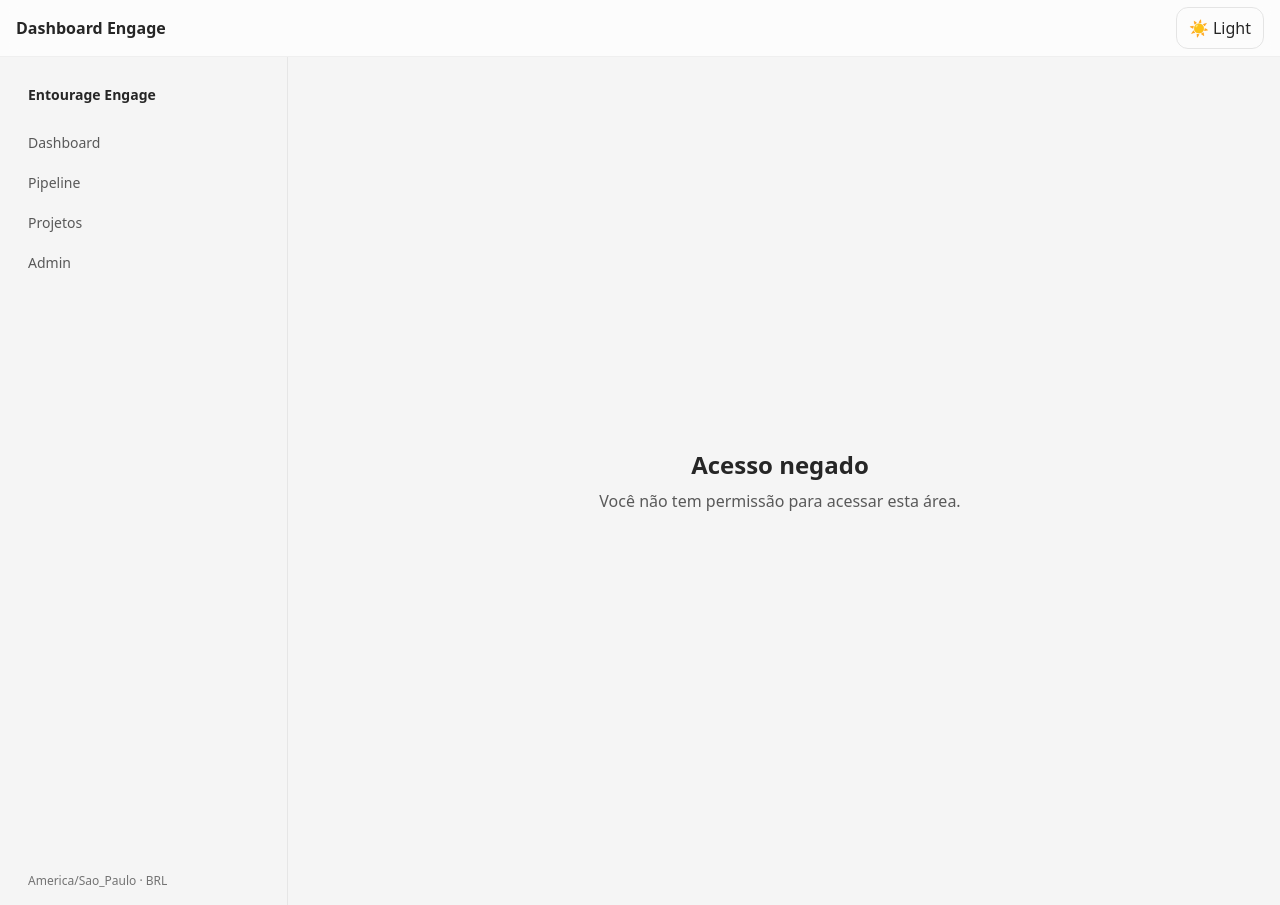
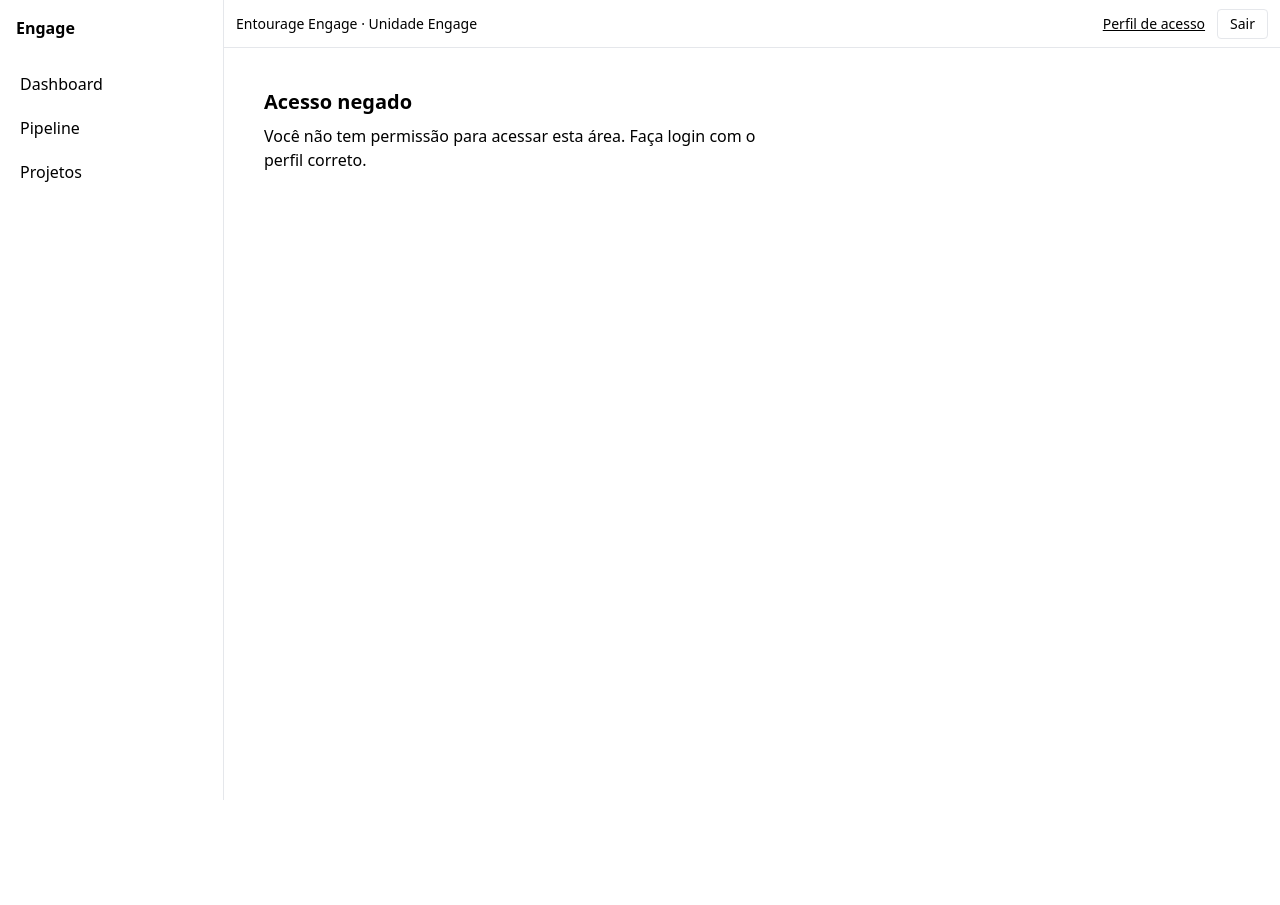
Before and after one commit to jay-psf/jay-psf-engage-dashboard-template, a Next.js app: page /denied in a window 1280 px wide. After the commit the page ends 800 px from the top, so only its background shows below. Built offline with nearby package versions, Linux system fonts and the light colour scheme.

Commit message:
feat(ui+auth): Sidebar/Topbar com links, auth com redirect e middleware RBAC

```diff
--- a/app/api/auth/route.ts
+++ b/app/api/auth/route.ts
@@ -1,14 +1,25 @@
-import { NextResponse } from 'next/server';
+import { NextResponse } from "next/server";
 
 export async function POST(req: Request) {
   const form = await req.formData();
-  const role = String(form.get('role') || '');
-  const brand = String(form.get('brand') || '');
-  const next = String(form.get('next') || '/');
+  const role = String(form.get("role") || "internal");
+  const brand = String(form.get("brand") || "");
+  const next = String(form.get("next") || "/");
 
-  const res = NextResponse.redirect(new URL(next, req.url));
-  const maxAge = 7 * 24 * 60 * 60; // 7 dias
-  if (role) res.cookies.set('role', role, { httpOnly: true, sameSite: 'lax', maxAge });
-  if (brand) res.cookies.set('brand', brand, { httpOnly: true, sameSite: 'lax', maxAge });
+  // cookies básicos (mock de sessão)
+  const res = NextResponse.redirect(new URL(
+    role === "sponsor"
+      ? `/sponsor/${encodeURIComponent(brand || "Aurora Drinks")}/overview`
+      : next || "/",
+    req.url
+  ));
+
+  res.cookies.set("engage_role", role, { path: "/", httpOnly: false });
+  if (role === "sponsor") {
+    res.cookies.set("engage_brand", brand || "Aurora Drinks", { path: "/", httpOnly: false });
+  } else {
+    res.cookies.delete("engage_brand");
+  }
+
   return res;
 }
--- a/app/api/logout/route.ts
+++ b/app/api/logout/route.ts
@@ -1,8 +1,7 @@
-import { NextResponse } from 'next/server';
-
+import { NextResponse } from "next/server";
 export async function POST(req: Request) {
-  const res = NextResponse.redirect(new URL('/', req.url));
-  res.cookies.set('role', '', { maxAge: 0 });
-  res.cookies.set('brand', '', { maxAge: 0 });
+  const res = NextResponse.redirect(new URL("/login", req.url));
+  res.cookies.delete("engage_role");
+  res.cookies.delete("engage_brand");
   return res;
 }
--- a/app/denied/page.tsx
+++ b/app/denied/page.tsx
@@ -1,10 +1,10 @@
-export default function DeniedPage() {
+export default function Denied() {
   return (
-    <main className="min-h-screen flex items-center justify-center p-6">
-      <div className="max-w-md text-center">
-        <h1 className="text-2xl font-semibold mb-2">Acesso negado</h1>
-        <p className="text-neutral-600">Você não tem permissão para acessar esta área.</p>
-      </div>
-    </main>
+    <div className="p-6 max-w-xl">
+      <h1 className="text-xl font-semibold mb-2">Acesso negado</h1>
+      <p className="text-neutral-700">
+        Você não tem permissão para acessar esta área. Faça login com o perfil correto.
+      </p>
+    </div>
   );
 }
--- a/app/layout.tsx
+++ b/app/layout.tsx
@@ -1,22 +1,23 @@
-import '../styles/globals.css';
-import '../styles/tokens.css';
-import type { Metadata } from 'next';
-import { Sidebar } from '@/components/ui/Sidebar';
-import { Topbar } from '@/components/ui/Topbar';
+import "../styles/globals.css";
+import type { Metadata } from "next";
+import Sidebar from "@/components/ui/Sidebar";
+import Topbar from "@/components/ui/Topbar";
 
 export const metadata: Metadata = {
-  title: 'Engage Dashboard',
-  description: 'Patrocínios & Ativações',
+  title: "Engage Dashboard",
+  description: "Patrocínios & Ativações",
 };
 
 export default function RootLayout({ children }: { children: React.ReactNode }) {
   return (
-    <html lang="pt-BR" className="h-full">
-      <body className="min-h-screen">
-        <Topbar />
-        <div className="mx-auto max-w-7xl grid grid-cols-1 md:grid-cols-[240px,1fr] lg:grid-cols-[280px,1fr]">
+    <html lang="pt-BR" className="bg-neutral-50">
+      <body className="text-neutral-900">
+        <div className="min-h-screen flex">
           <Sidebar />
-          <main className="p-4 md:p-6 space-y-6">{children}</main>
+          <div className="flex-1 flex flex-col">
+            <Topbar />
+            <main className="p-4">{children}</main>
+          </div>
         </div>
       </body>
     </html>
--- a/components/ui/Sidebar.tsx
+++ b/components/ui/Sidebar.tsx
@@ -1,30 +1,32 @@
-'use client';
-import Link from 'next/link';
-import { usePathname } from 'next/navigation';
-
+"use client";
+import Link from "next/link";
+import { usePathname } from "next/navigation";
 const items = [
-  { href: '/', label: 'Dashboard' },
-  { href: '/pipeline', label: 'Pipeline' },
-  { href: '/projetos', label: 'Projetos' },
-  { href: '/admin', label: 'Admin' },
+  { href: "/", label: "Dashboard" },
+  { href: "/pipeline", label: "Pipeline" },
+  { href: "/projetos", label: "Projetos" },
 ];
-
-export function Sidebar(){
+export default function Sidebar() {
   const pathname = usePathname();
   return (
-    <aside className="hidden md:flex md:w-60 lg:w-72 flex-col gap-2 p-4 border-r border-neutral-200 dark:border-neutral-800">
-      <div className="px-3 py-3 text-sm font-semibold">Entourage Engage</div>
-      <nav className="flex flex-col gap-1">
-        {items.map(it => {
-          const active = pathname === it.href;
+    <aside className="w-56 shrink-0 border-r bg-white">
+      <div className="p-4 font-semibold">Engage</div>
+      <nav className="flex flex-col gap-1 p-2">
+        {items.map((i) => {
+          const active = pathname === i.href;
           return (
-            <Link key={it.href} href={it.href} className={`sidebar-link ${active ? 'bg-neutral-100 dark:bg-neutral-800' : ''}`}>
-              <span>{it.label}</span>
+            <Link
+              key={i.href}
+              href={i.href}
+              className={`px-3 py-2 rounded hover:bg-neutral-100 ${
+                active ? "bg-neutral-100 font-medium" : ""
+              }`}
+            >
+              {i.label}
             </Link>
-          )
+          );
         })}
       </nav>
-      <div className="mt-auto px-3 text-xs text-neutral-500">America/Sao_Paulo · BRL</div>
     </aside>
   );
 }
--- a/components/ui/Topbar.tsx
+++ b/components/ui/Topbar.tsx
@@ -1,35 +1,18 @@
-'use client';
-import { useEffect, useState } from 'react';
+"use client";
+import Link from "next/link";
 
-export function Topbar(){
-  const [dark, setDark] = useState(false);
-  useEffect(()=>{
-    const stored = typeof window !== 'undefined' ? localStorage.getItem('theme') : null;
-    const isDark = stored ? stored==='dark' : (typeof window !== 'undefined' && window.matchMedia('(prefers-color-scheme: dark)').matches);
-    setDark(!!isDark);
-    if (typeof document !== 'undefined') {
-      document.documentElement.classList.toggle('dark', !!isDark);
-    }
-  },[]);
-  const toggle = ()=>{
-    const next = !dark;
-    setDark(next);
-    if (typeof document !== 'undefined') {
-      document.documentElement.classList.toggle('dark', next);
-    }
-    if (typeof window !== 'undefined') {
-      localStorage.setItem('theme', next ? 'dark' : 'light');
-    }
-  };
-
+export default function Topbar() {
   return (
-    <header className="topbar">
-      <div className="mx-auto max-w-7xl px-4 h-14 flex items-center justify-between">
-        <div className="font-semibold">Dashboard Engage</div>
-        <div className="flex items-center gap-2">
-          <button className="btn" onClick={toggle}>{dark ? '🌙 Dark' : '☀️ Light'}</button>
-        </div>
+    <header className="h-12 border-b bg-white flex items-center justify-between px-3">
+      <div className="text-sm text-neutral-600">
+        Entourage Engage · Unidade Engage
       </div>
+      <nav className="flex items-center gap-3">
+        <Link href="/login" className="text-sm underline">Perfil de acesso</Link>
+        <form method="POST" action="/api/logout">
+          <button className="text-sm px-3 py-1 border rounded">Sair</button>
+        </form>
+      </nav>
     </header>
   );
 }
```
Also changed, not shown: middleware.ts (+17 -50 lines).
